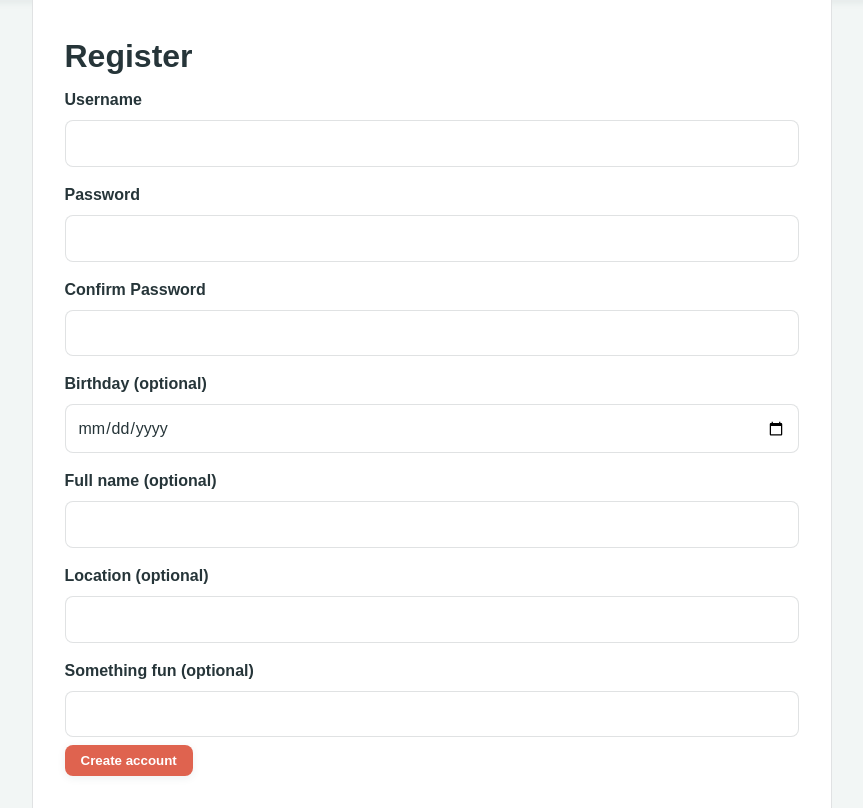
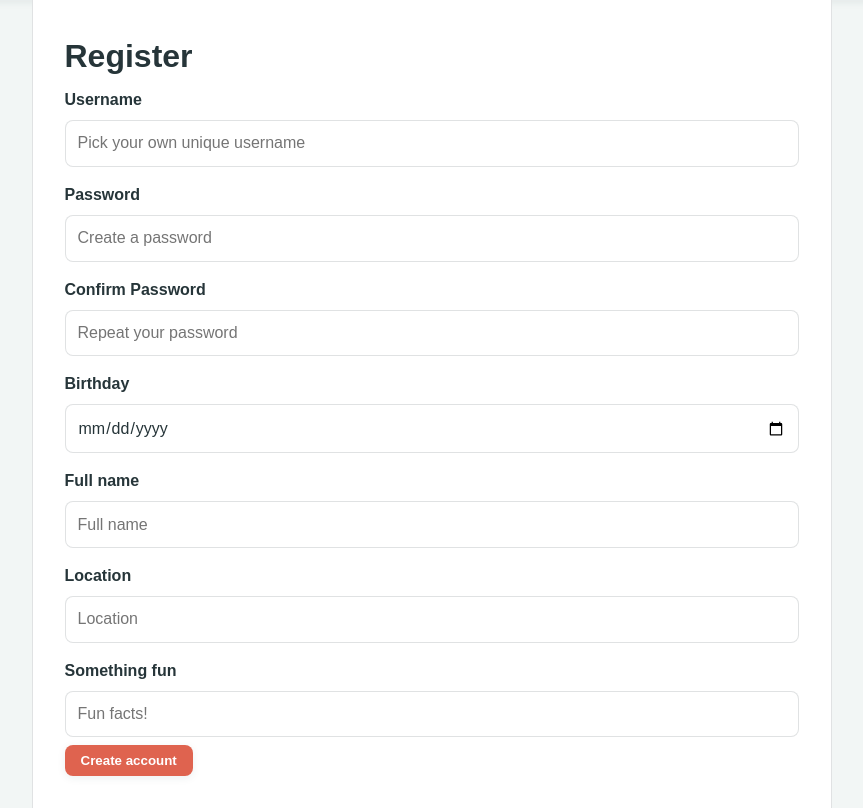
Before and after one commit to dvs2610/socialmedia, a Flask app: page /register in a window 1280 px wide. Shown: the part 60-868 px from the top of the page, without its empty margins (201-1064 px from the left). Run offline with Flask 3, Linux system fonts and the light colour scheme.

Commit message:
code quality: more consistent and removed unused lines

```diff
--- a/app.py
+++ b/app.py
@@ -10,6 +10,7 @@ from models import Base, Post, User
 from wtforms import DateField, StringField, PasswordField, TextAreaField, validators
 from flask_wtf import FlaskForm
 
+
 app = Flask(__name__)
 SECRET_KEY_FILE = Path(__file__).with_name("secret_key.txt")
 if not SECRET_KEY_FILE.exists():
@@ -17,10 +18,13 @@ if not SECRET_KEY_FILE.exists():
 app.config["SECRET_KEY"] = SECRET_KEY_FILE.read_text(encoding="utf-8").strip()
 engine = create_engine("sqlite:///socialmedia.db", echo=True)
 
+
 SEED_USERS_FILE = Path(__file__).with_name("seed_users.json")
 SEED_POSTS_FILE = Path(__file__).with_name("seed_posts.json")
 
+
 def initialize_database():
+	"""Sets up database, loads users and posts, creates seed users and posts if not yet existing."""
 	Base.metadata.create_all(engine)
 
 	with SEED_USERS_FILE.open(encoding="utf-8") as seed_file:
@@ -62,35 +66,34 @@ def initialize_database():
 
 		db.commit()
 
+
 initialize_database()
+
 
 @app.before_request
 def check_logged_in():
-	# prevent endless loop from login page itself and exception for static (css) and register
+	"""Checks before every page request if there is a user is currently logged in. If not, redirects to login page"""
+
+	# Prevent endless loop from login page to itself and exceptions for static (css) and register/create account page.
 	if request.endpoint in {"login", "static", "register"}:
 		return None
 
 	if not session.get("name"):
 		return redirect(url_for('login'))
 
-@app.context_processor
-def current_user():
-	return {
-		"current_user": session.get("name") or None
-	}
 
 class RegistrationForm(FlaskForm):
-    username = StringField('Username', [validators.Length(min=4, max=10)])
+    username = StringField('Username', [validators.Length(min=4, max=10)], render_kw={"placeholder": "Pick your own unique username"})
     password = PasswordField('Password', [
 		validators.Length(min=8, max=32),
         validators.DataRequired(),
         validators.EqualTo('confirm', message='Passwords don\'t match.')
-    ])
-    confirm = PasswordField('Confirm Password')
-    birthday = DateField('Birthday')
-    fullname = StringField('Full name', [validators.Length(max=60)])
-    location = StringField('Location', [validators.Length(max=80)])
-    bio = StringField('Something fun', [validators.Length(max=120)])
+    ], render_kw={"placeholder": "Create a password"})
+    confirm = PasswordField('Confirm Password', render_kw={"placeholder": "Repeat your password"})
+    birthday = DateField('Birthday', render_kw={"placeholder": "Birthday"})
+    fullname = StringField('Full name', [validators.Length(max=60)], render_kw={"placeholder": "Full name"})
+    location = StringField('Location', [validators.Length(max=80)], render_kw={"placeholder": "Location"})
+    bio = StringField('Something fun', [validators.Length(max=120)], render_kw={"placeholder": "Fun facts!"})
 
 class LoginForm(FlaskForm):
 	username = StringField('Username', [validators.DataRequired()], render_kw={"placeholder": "Username"})
@@ -103,6 +106,7 @@ class PostForm(FlaskForm):
         render_kw={"placeholder": "Write a post..."}
     )
 
+
 @app.route('/', methods=['GET', 'POST'])
 def index():
 	with Session(engine) as db:
@@ -112,16 +116,19 @@ def index():
 		).all()
 	return render_template('index.html', posts=posts)
 
+
 @app.route('/users', methods=['GET', 'POST'])
 def users():
 	with Session(engine) as db:
 		users = db.scalars(select(User)).all()
 	return render_template('users.html', users=users)
 
+
 @app.route('/login', methods=['GET', 'POST'])
 def login():
 	if session.get("name"):
 		return redirect(url_for("index"))
+
 	form = LoginForm()
 	if form.validate_on_submit():
 		username = form.username.data
@@ -131,8 +138,10 @@ def login():
 		if user and bcrypt.checkpw(password.encode("utf-8"), user.password_hash.encode("utf-8")):
 			session["name"] = user.username
 			return redirect(url_for("index"))
-		flash("The username and password combination is incorrect.", "error")
+		form.password.errors.append("Invalid username or password.")
+
 	return render_template('login.html', form=form)
+
 
 @app.route('/register', methods=['GET', 'POST'])
 def register():
@@ -165,11 +174,13 @@ def register():
 		return redirect(url_for("index"))
 	return render_template('register.html', form=form)
 
+
 @app.route('/logout', methods=['GET', 'POST'])
 def logout():
 	if session.get("name"):
 		session["name"] = None
 	return redirect(url_for("index"))
+
 
 @app.route('/<username>', methods=['GET', 'POST'])
 def profile(username):
@@ -193,5 +204,6 @@ def profile(username):
 		return redirect(url_for("profile", username=username))
 	return render_template('profile.html', username=username, user=user, posts=posts, form=form)
 
+
 if __name__ == '__main__':
 	app.run()
--- a/models.py
+++ b/models.py
@@ -15,8 +15,7 @@ class User(Base):
     __tablename__ = "users"
 
     username: Mapped[str] = mapped_column(String(10), primary_key=True)
-    # later add nullable=False to password_hash, but now ok for testing
-    password_hash: Mapped[str] = mapped_column(String(255))
+    password_hash: Mapped[str] = mapped_column(String(255), nullable=False)
     avatar: Mapped[Optional[str]]
     fullname: Mapped[Optional[str]] = mapped_column(String(80))
     birthday: Mapped[Optional[date]]
@@ -31,5 +30,5 @@ class Post(Base):
     id: Mapped[int] = mapped_column(primary_key=True)
     author_username: Mapped[str] = mapped_column(ForeignKey("users.username"), nullable=False)
     content: Mapped[str] = mapped_column(String(5000), nullable=False)
-    created_at: Mapped[datetime] = mapped_column(default=datetime.utcnow, nullable=False)
+    created_at: Mapped[datetime] = mapped_column(default=datetime.now, nullable=False)
     author: Mapped[User] = relationship(back_populates="posts")
--- a/static/style.css
+++ b/static/style.css
@@ -134,6 +134,11 @@ button:focus-visible, input[type="submit"]:focus-visible, a:focus-visible {
     outline-offset: 3px;
 }
 
+.redirect-register {
+    font-weight: bold;
+    margin-top: 2rem;
+}
+
 .profile-preview {
     display: flex;
     flex-direction: column;
--- a/templates/register.html
+++ b/templates/register.html
@@ -5,51 +5,28 @@
         <h1>Register</h1>
         <form method="post">
             {{ form.hidden_tag() }}
-            <label for="username">Username</label>
-            <input id="username" name="username" type="text" value="{{ form.username.data or '' }}">
+            {{ form.username.label }}
+            {{ form.username() }}
             {% for error in form.username.errors %}
                 <p class="error">{{ error }}</p>
             {% endfor %}
-            <label for="password">Password</label>
-            <input id="password" name="password" type="password">
+            {{ form.password.label }}
+            {{ form.password() }}
+            {{ form.confirm.label }}
+            {{ form.confirm() }}
             {% for error in form.password.errors %}
                 <p class="error">{{ error }}</p>
             {% endfor %}
-            <label for="confirm-password">Confirm Password</label>
-            <input id="confirm-password" name="confirm" type="password">
-            {% for error in form.confirm.errors %}
-                <p class="error">{{ error }}</p>
-            {% endfor %}
-            <label for="birthday">Birthday (optional)</label>
-            <input id="birthday" name="birthday" type="date" value="{{ form.birthday.data or '' }}">
-            {% for error in form.birthday.errors %}
-                <p class="error">{{ error }}</p>
-            {% endfor %}
-            <label for="fullname">Full name (optional)</label>
-            <input id="fullname" name="fullname" type="text" value="{{ form.fullname.data or '' }}">
-            {% for error in form.fullname.errors %}
-                <p class="error">{{ error }}</p>
-            {% endfor %}
-            <label for="location">Location (optional)</label>
-            <input id="location" name="location" type="text" value="{{ form.location.data or '' }}">
-            {% for error in form.location.errors %}
-                <p class="error">{{ error }}</p>
-            {% endfor %}
-            <label for="bio">Something fun (optional)</label>
-            <input id="bio" name="bio" type="text" value="{{ form.bio.data or '' }}">
-            {% for error in form.bio.errors %}
-                <p class="error">{{ error }}</p>
-            {% endfor %}
+            {{ form.birthday.label }}
+            {{ form.birthday() }}
+            {{ form.fullname.label }}
+            {{ form.fullname() }}
+            {{ form.location.label }}
+            {{ form.location() }}
+            {{ form.bio.label }}
+            {{ form.bio() }}
             <input type="submit" value="Create account">
-            {% with messages = get_flashed_messages(with_categories=true) %}
-                {% if messages %}
-                    <div class="messages">
-                        {% for category, message in messages %}
-                            <p class="message {{ category }}">{{ message }}</p>
-                        {% endfor %}
-                    </div>
-                {% endif %}
-            {% endwith %}
+
         </form>
     </div>
 {% endblock %}
```
Also changed, not shown: templates/login.html (+7 -11 lines).
